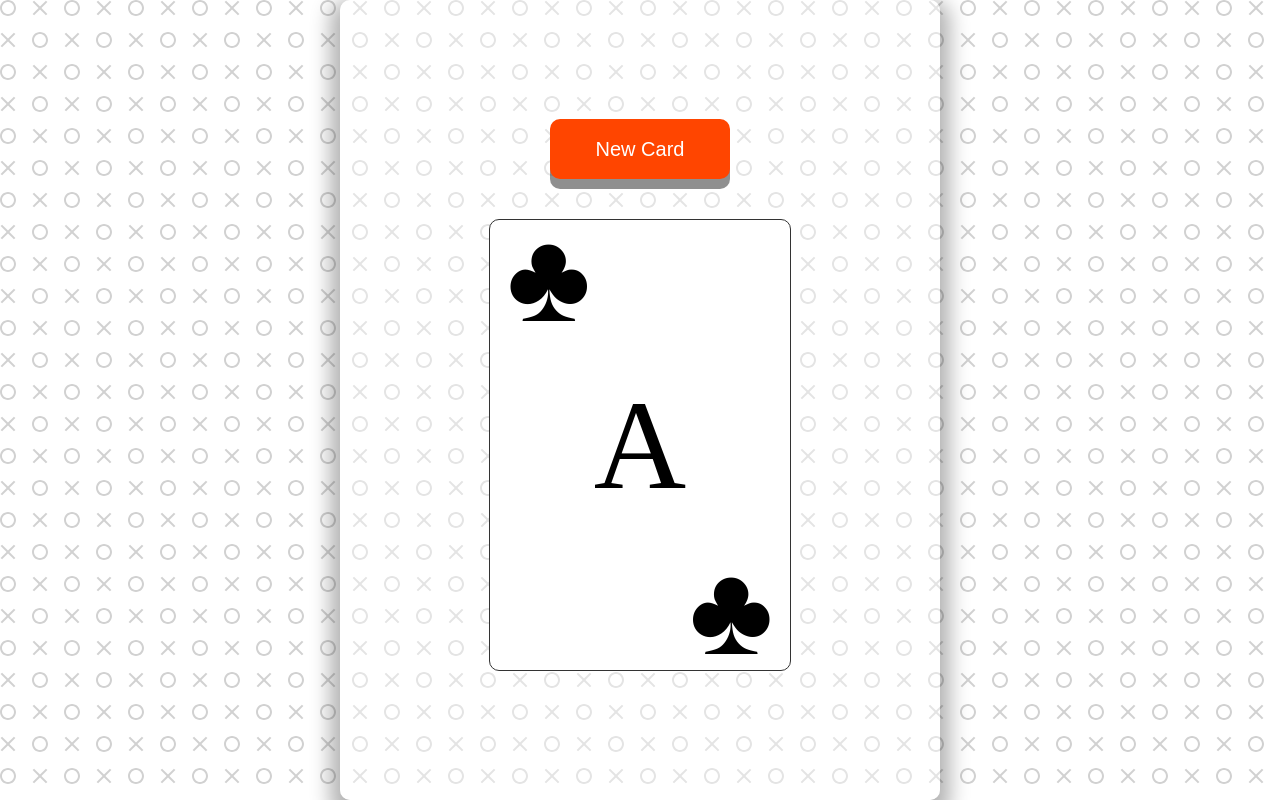
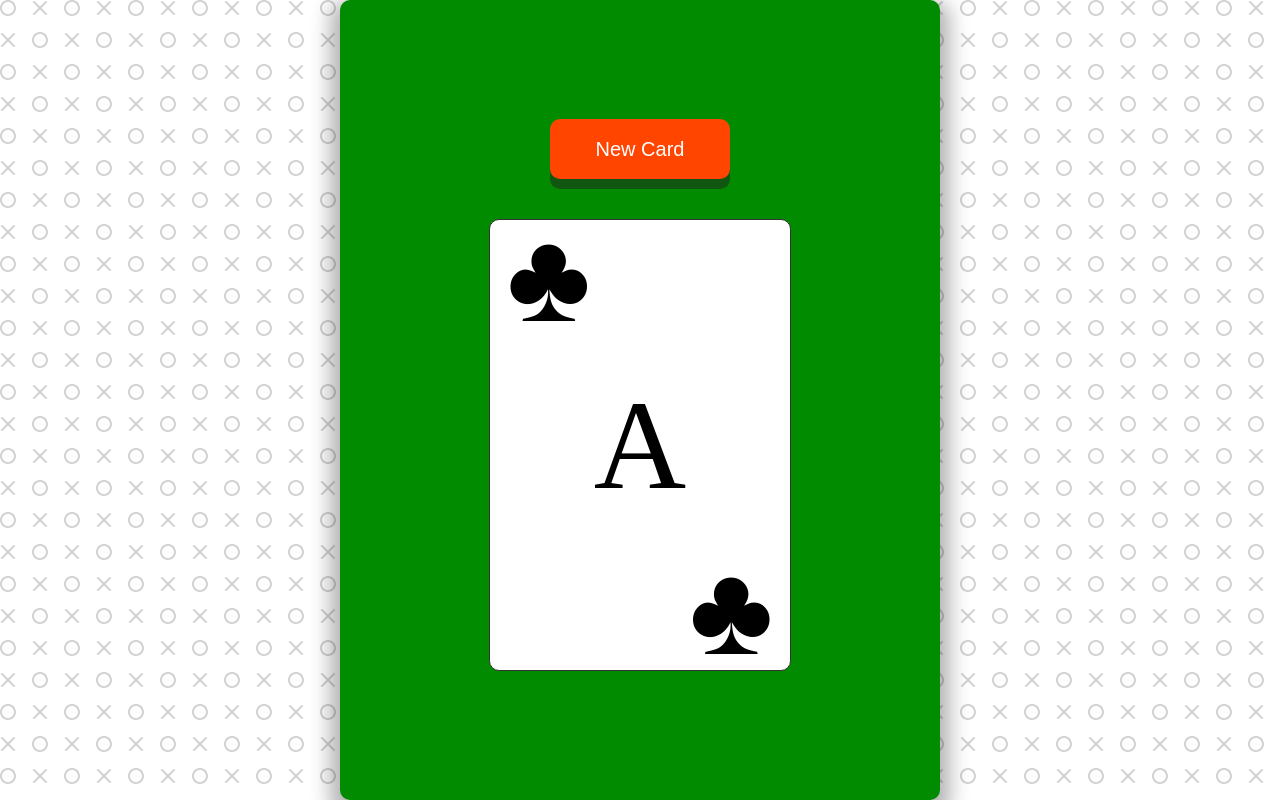
Before and after one commit to Gitalus/random_cards, a plain HTML site: page index.html in a window 1280 px wide. Drawn offline with Linux system fonts and the light colour scheme.

Commit message:
set container's background to green

```diff
--- a/css/style.css
+++ b/css/style.css
@@ -13,7 +13,7 @@ body {
 .container {
     width: 600px;
     height: 800px;
-    background-color: rgb(255 255 255 / 40%);
+    background-color: rgb(0, 139, 0);
     display: flex;
     flex-direction: column;
     justify-content: center;
```
